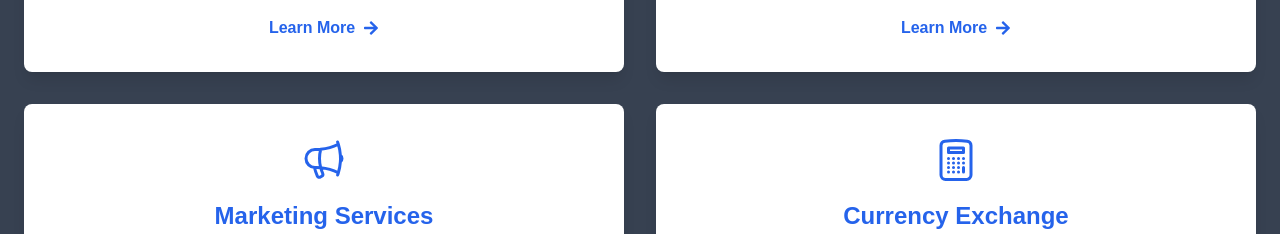
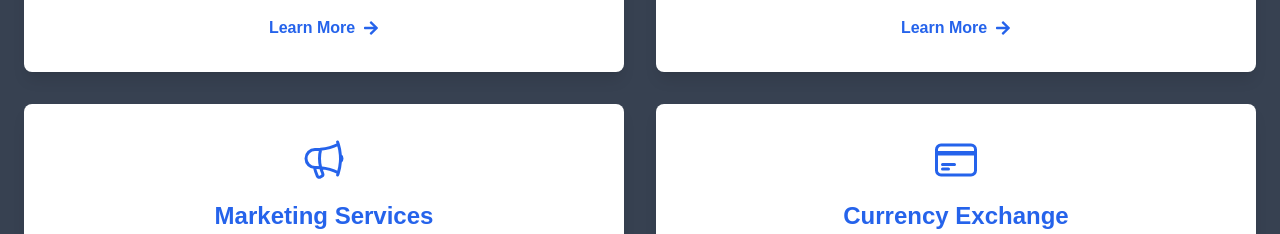
Before and after one commit to Moyos0reoluwa/LoyeGroup, a Next.js app: page / in a window 1280 px wide. Shown: the part 1900-2134 px from the top of the page. Built offline with nearby package versions, Linux system fonts and the light colour scheme.

Commit message:
updated service icon

```diff
--- a/app/components/services.js
+++ b/app/components/services.js
@@ -8,6 +8,7 @@ import {
   DevicePhoneMobileIcon,
   PaintBrushIcon,
   CalculatorIcon,
+  CreditCardIcon,
 } from "@heroicons/react/24/outline";
 import { FaArrowRight } from "react-icons/fa";  // Importing the arrow icon from react-icons
 import 'animate.css'; // Importing Animate.css
@@ -155,7 +156,7 @@ export default function Services() {
 
           {/* Currency Exchange */}
           <div className="p-8 bg-white shadow-lg rounded-lg hover:shadow-xl transition-shadow duration-300">
-            <CalculatorIcon className="w-12 h-12 text-blue-600 mb-4 mx-auto" />
+            <CreditCardIcon className="w-12 h-12 text-blue-600 mb-4 mx-auto" />
             <h3 className="text-xl sm:text-2xl font-semibold text-blue-600 mb-4">Currency Exchange</h3>
             <p className="text-base text-gray-600 mb-6" style={{ fontSize: '18px' }}>
             We provide fast, secure foreign currency and crypto exchange services with competitive rates and expert support for smooth transactions.
```
